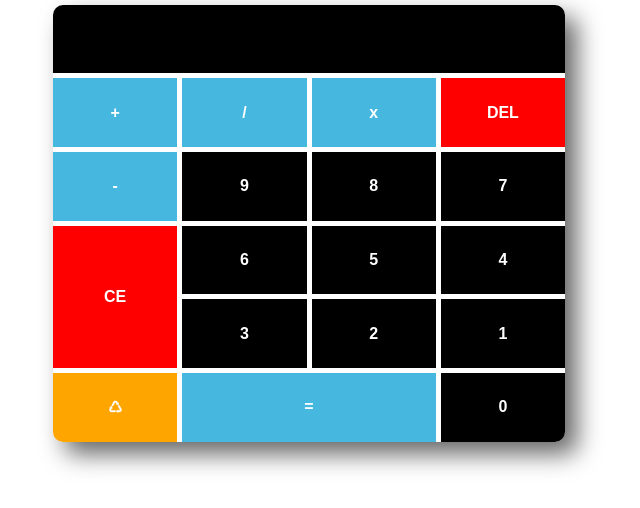
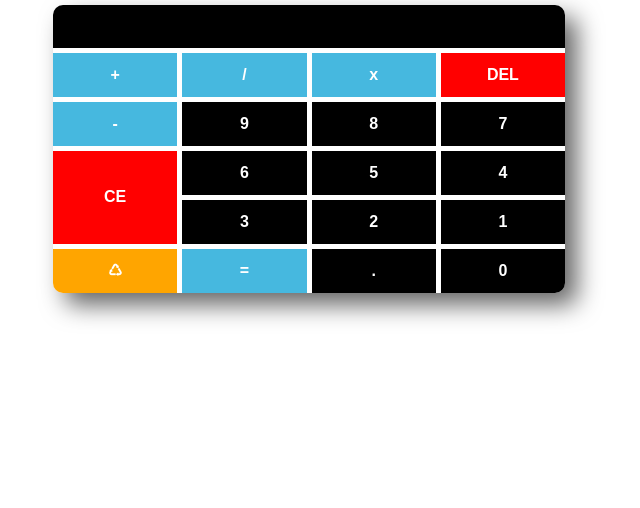
Before and after one commit to AZYxV/Calculator, a plain HTML site: page index.html in a window 1280 px wide. Shown: the part 98-606 px from the top of the page, without its empty margins (331-971 px from the left). Drawn offline with Linux system fonts and the light colour scheme.

Commit message:
Add Decimal
Ajout du point pour les nombres décimaux.

```diff
--- a/css/main.css
+++ b/css/main.css
@@ -148,8 +148,13 @@ button.ce {
     grid-area: 4 / 1 / 6 / 2;
 }
 button.egal {
-    grid-area: 6 / 2 / 7 / 4;
+    grid-area: 6 / 2 / 7 / 3;
 }
+
+button.dot{
+    grid-area: 6 / 3 / 7 / 4;
+}
+
 button.back {
     grid-area: 6 / 1 / 7 / 2;
     border-bottom-left-radius: 10px;
--- a/index.html
+++ b/index.html
@@ -28,6 +28,7 @@
         <button class="zero black" onclick="afficher('0')">0</button>
         <button class="ce red" onclick="erase()">CE</button>
         <button class="egal blue" onclick="calculer()">=</button>
+        <button class="dot black" onclick="afficher('.')">.</button>
         <button class="back orange" onclick="addToHistory()">♺</button>
     </div>
 <script src="./js/calculatrice.js"></script>
```
